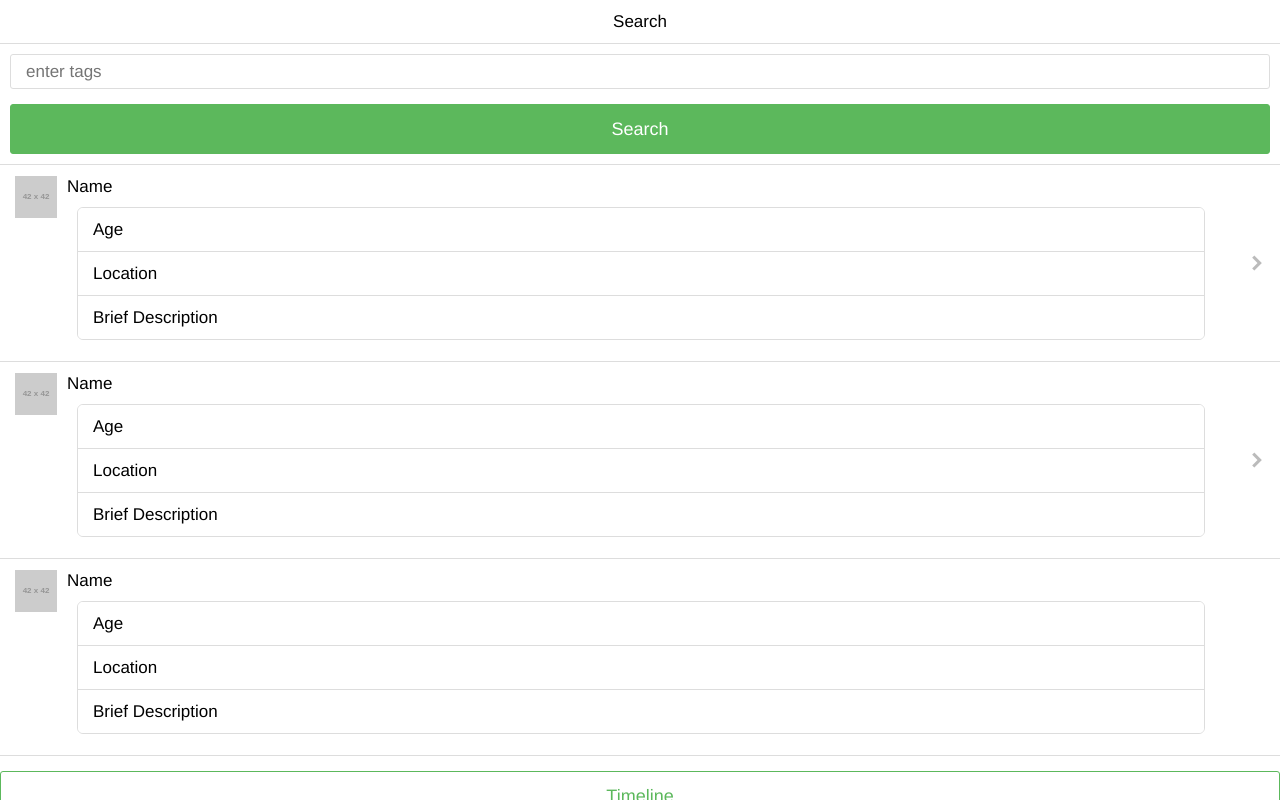
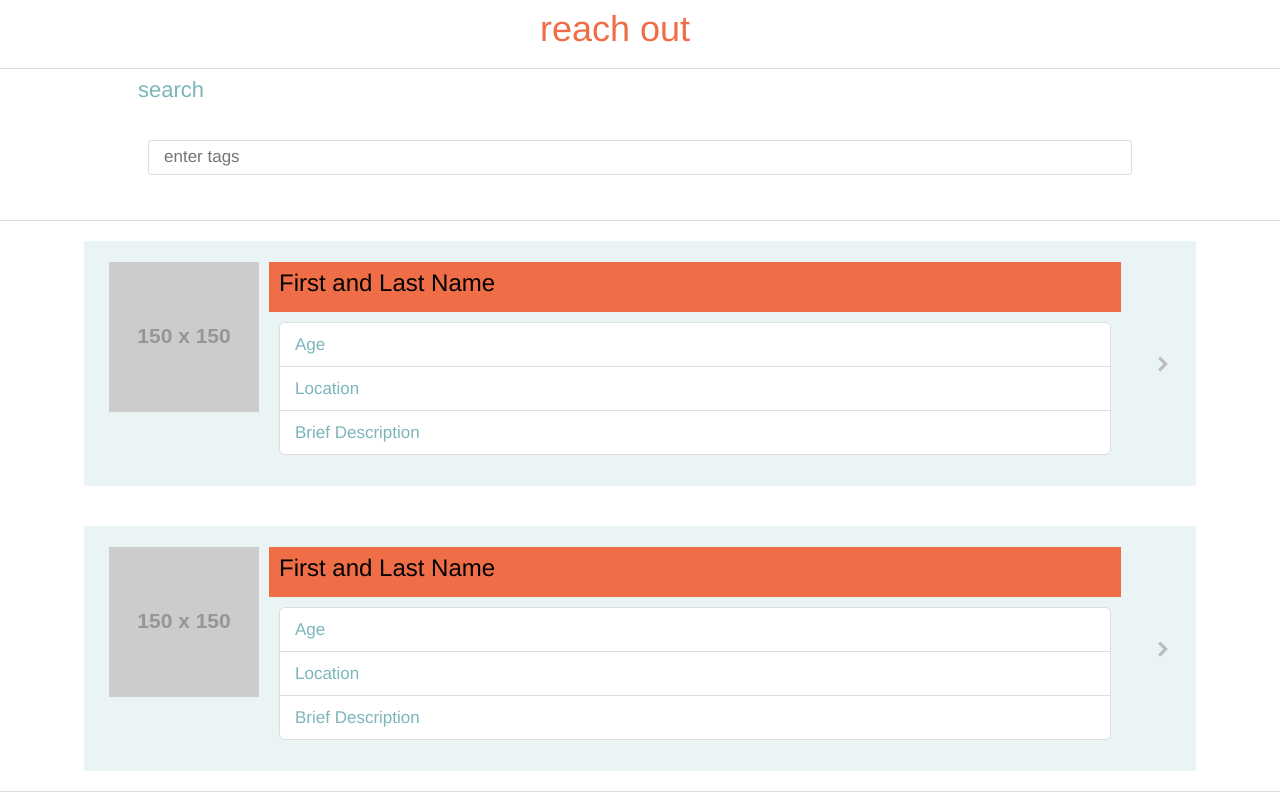
Before and after one commit to DFAxCMU/reachout, a Django app: template template/search.html in a window 1280 px wide. Run offline with Django 3.2, Linux system fonts and the light colour scheme; the template is opened without the code that fills it, so the values that code supplies are empty; grey boxes labelled with a size stand in for pictures from a placeholder-image service; some libraries are stand-ins or nearby versions.

Commit message:
search page css

```diff
--- a/template/css/logging_info.css
+++ b/template/css/logging_info.css
@@ -60,3 +60,37 @@
 #timeline{
     background-color: #FEB596;
 }
+
+.search-result{
+    border: 20px solid white;
+    font-weight: 100;
+    background-color: #EAF4F5;
+    position: relative;
+
+    left: 5%;
+    width: 90%;
+    color: #7BB6BC;
+    padding: 10px;
+}
+
+
+.search-result-name{
+    font-weight: 100;
+    font-size: 24px;
+    background-color: #EF6E47;
+    position: relative;
+    width: 200%;
+    height: 50px;
+    color: black;
+    padding: 10px;
+}
+
+.section{
+    font-size: 22px;
+    font-weight: 100;
+    position: relative;
+    left: 10%;
+    width: 80%;
+    color: #7BB6BC;
+    padding: 10px;
+}
--- a/template/search.html
+++ b/template/search.html
@@ -13,6 +13,7 @@
 
     <!-- Include the compiled Ratchet CSS -->
     <link href="../ratchet/dist/css/ratchet.css" rel="stylesheet">
+    <link href="css/logging_info.css" rel="stylesheet">
 
     <!-- Include the compiled Ratchet JS -->
     <script src="../ratchet/dist/js/ratchet.js"></script>
@@ -20,26 +21,46 @@
   <body>
 
     <!-- Make sure all your bars are the first things in your <body> -->
-    <header class="bar bar-nav">
-      <h3 class="title">Search</h3>
-    </header>
 
     <!-- Wrap all non-bar HTML in the .content div (this is actually what scrolls) -->
+
+
+
+
+    <!-- HEADER -->
+
     <div class="content ">
+    <div class="table-view-cell">
+        <h1 class="title-bar salmon-orange">reach out</h1>
+    </div>
+
+
+
+    <!-- SEARCH BAR -->
+
+    <div class="section">
+      search
       <div id = "profile-header" class="content-padded">
-         <form>
+        <form>
           <input type="text" placeholder="enter tags">
-          <button class="btn btn-positive btn-block">Search</button>
         </form>
       </div>
+    </div>
+
+
+    <!-- SEARCH RESULTS LIST -->
       <ul class="table-view">
-        <!-- Decide whether to convert the cards into view media cell-->
+
+        <!-- SEARCH RESULT -->
+        <div class="search-result">
         <li class="table-view-cell media">
           <a class="navigate-right">
-            <img class="media-object pull-left" src="http://placehold.it/42x42">
-            <div class="media-body">
-              Name
-              <div class="card">
+            <img class="media-object pull-left" src="http://placehold.it/150x150">
+            <div class="media-body turquise">
+            <div class="search-result-name">
+              First and Last Name
+            </div>
+              <div class="card clear">
                 <ul class="table-view">
                   <li class="table-view-cell">Age</li>
                   <li class="table-view-cell">Location</li>
@@ -49,12 +70,19 @@
             </div>
           </a>
         </li>
+        </div>
+
+
+        <!-- SEARCH RESULT -->
+        <div class="search-result">
         <li class="table-view-cell media">
           <a class="navigate-right">
-            <img class="media-object pull-left" src="http://placehold.it/42x42">
-            <div class="media-body">
-              Name
-              <div class="card">
+            <img class="media-object pull-left" src="http://placehold.it/150x150">
+            <div class="media-body turquise">
+            <div class="search-result-name">
+              First and Last Name
+            </div>
+              <div class="card clear">
                 <ul class="table-view">
                   <li class="table-view-cell">Age</li>
                   <li class="table-view-cell">Location</li>
@@ -64,24 +92,10 @@
             </div>
           </a>
         </li>
-        <li class="table-view-cell media">
-          <a>
-            <img class="media-object pull-left" src="http://placehold.it/42x42">
-              <div class="media-body">
-              Name
-              <div class="card">
-                <ul class="table-view">
-                  <li class="table-view-cell">Age</li>
-                  <li class="table-view-cell">Location</li>
-                  <li class="table-view-cell">Brief Description</li>
-                </ul>
-              </div>
-            </div>
-          </a>
-        </li>
+        </div>
+
 
       </ul>
-      <button class="btn btn-positive btn-block btn-outlined">Timeline</button>
     </div>
   </body>
 </html>
```
